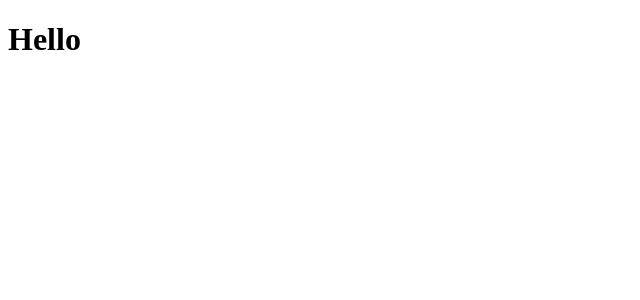
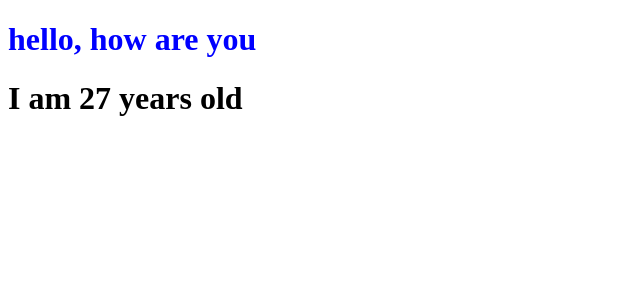
Before and after one commit to ajaakman/react_app, a React (Create React App) app: page / in a window 1280 px wide. Shown: the top 300 px of the page, without its empty margins (0-640 px from the left). Built offline with nearby package versions, Linux system fonts and the light colour scheme.

Commit message:
React Properties.

```diff
--- a/src/index.js
+++ b/src/index.js
@@ -3,15 +3,17 @@
 
 class Message extends React.Component{
     render() {
+        console.log(this.props)
         return (
             <div>
-                <h1>Hello</h1>
+                <h1 style={{color: this.props.color}}>{this.props.msg}</h1>
+                <h1> I am {this.props.age} years old</h1>
             </div>
         )
     }
 }
 
 ReactDOM.render(
-    <Message />,
+    <Message color="blue" age={27} msg="hello, how are you"/>,
     document.getElementById('root')
 )
```
